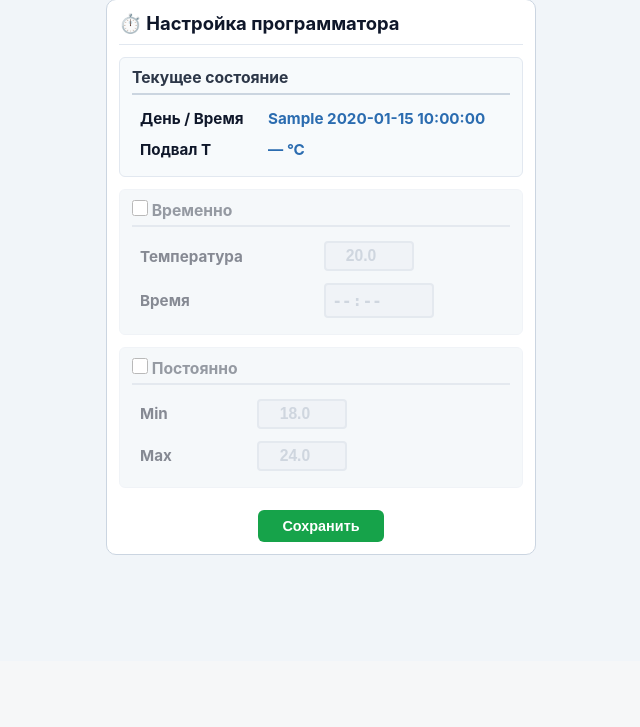
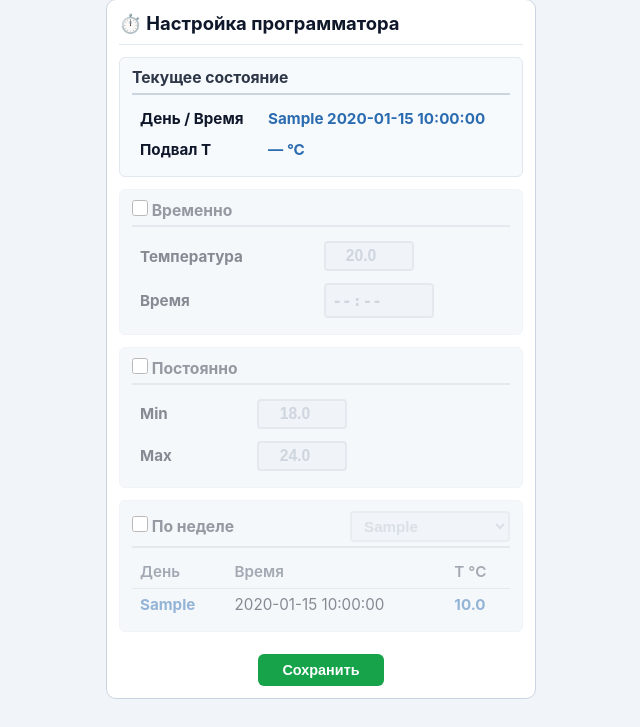
Before and after one commit to Andreyinweb/smart_home_climate, a FastAPI app: template templates/legacy/programmer.html in a window 1280 px wide. Shown: the part 139-866 px from the top of the page, without its empty margins (319-959 px from the left). Before the commit the page ends 694 px from the top, so only its background shows below. Run offline with FastAPI, Linux system fonts and the light colour scheme; the template is opened without the code that fills it: most values are stand-ins (such as "Sample title", 1, 10 or a date in 2020); parts of the project's set-up code (start-up, migrations or seed data) failed here and were passed over.

Commit message:
Add_programmer_week_in_html

```diff
--- a/templates/legacy/programmer.html
+++ b/templates/legacy/programmer.html
@@ -44,15 +44,36 @@
         border-color: #cbd5e0;
         color: #a0aec0;
     }
+    .select-blue {
+        border: 2px solid #2b6cb0;
+        background-color: #ebf8ff;
+        color: #2b6cb0;
+        font-weight: bold;
+        font-size: 0.95rem;
+        padding: 4px 8px;
+        border-radius: 4px;
+        width: 160px;
+    }
+    .select-blue:disabled {
+        background-color: #e2e8f0;
+        border-color: #cbd5e0;
+        color: #a0aec0;
+    }
     .programmer-table {
         width: 100%;
         border-collapse: collapse;
         margin-bottom: 0;
     }
-    .programmer-table td {
+    .programmer-table td, .programmer-table th {
         padding: 6px 8px;
         vertical-align: middle;
         font-size: 0.95rem;
+    }
+    .programmer-table th {
+        border-bottom: 1px solid #cbd5e0;
+        text-align: left;
+        color: #4a5568;
+        font-weight: 600;
     }
     .section-title {
         font-weight: bold;
@@ -145,6 +166,47 @@
             </table>
         </div>
 
+        <!-- Блок По неделе -->
+        <div class="programmer-block" id="block_week">
+            <div class="section-title" style="display: flex; justify-content: space-between; align-items: center;">
+                <div>
+                    <input type="checkbox" id="flag_week" name="flag_week" class="checkbox-lg" {% if flag_week %}checked{% endif %} onchange="toggleMode('week')"> По неделе
+                </div>
+                <div>
+                    <select id="week_mode" name="week_mode" class="select-blue" onchange="onWeekModeChange()">
+                        {% for mode_item in week_modes_list %}
+                            <option value="{{ mode_item }}" {% if week_mode == mode_item %}selected{% endif %}>{{ mode_item }}</option>
+                        {% endfor %}
+                    </select>
+                </div>
+            </div>
+
+            <table class="programmer-table" style="margin-top: 6px;">
+                <thead>
+                    <tr>
+                        <th>День</th>
+                        <th>Время</th>
+                        <th>Т °C</th>
+                    </tr>
+                </thead>
+                <tbody>
+                    {% if week_records and week_records|length > 0 %}
+                        {% for row in week_records %}
+                            <tr>
+                                <td><span class="val-highlight">{{ row.week_day }}</span></td>
+                                <td>{{ row.week_time }}</td>
+                                <td><span class="val-highlight">{{ "%.1f"|format(row.week_temperature) if row.week_temperature is defined and row.week_temperature is not none else '—' }}</span></td>
+                            </tr>
+                        {% endfor %}
+                    {% else %}
+                        <tr>
+                            <td colspan="3" style="text-align: center; color: #718096; padding: 10px;">Нет данных для режима {{ week_mode }}</td>
+                        </tr>
+                    {% endif %}
+                </tbody>
+            </table>
+        </div>
+
         <div class="btn-save-container">
             <button type="submit" class="btn btn-start" style="padding: 8px 24px; font-size: 0.9rem;">Сохранить</button>
         </div>
@@ -155,17 +217,20 @@
     function toggleMode(changedSource) {
         const chkTemp = document.getElementById('flag_temporarily');
         const chkConst = document.getElementById('flag_const');
+        const chkWeek = document.getElementById('flag_week');
 
         const blockTemp = document.getElementById('block_temporarily');
         const blockConst = document.getElementById('block_const');
+        const blockWeek = document.getElementById('block_week');
 
         const tempInputs = blockTemp.querySelectorAll('input:not([type="checkbox"])');
         const constInputs = blockConst.querySelectorAll('input:not([type="checkbox"])');
+        const weekSelect = document.getElementById('week_mode');
 
-        if (changedSource === 'temporarily' && chkTemp.checked) {
+        if (changedSource === 'const' && chkConst.checked) {
+            chkWeek.checked = false;
+        } else if (changedSource === 'week' && chkWeek.checked) {
             chkConst.checked = false;
-        } else if (changedSource === 'const' && chkConst.checked) {
-            chkTemp.checked = false;
         }
 
         if (!chkTemp.checked) {
@@ -183,16 +248,38 @@
             blockConst.classList.remove('disabled-block');
             constInputs.forEach(input => input.disabled = false);
         }
+
+        if (!chkWeek.checked) {
+            blockWeek.classList.add('disabled-block');
+            weekSelect.disabled = true;
+        } else {
+            blockWeek.classList.remove('disabled-block');
+            weekSelect.disabled = false;
+        }
+    }
+
+    function onWeekModeChange() {
+        const form = document.getElementById('programmerForm');
+        const inputs = form.querySelectorAll('input, select');
+        inputs.forEach(input => input.disabled = false);
+        form.submit();
     }
 
     function validateForm(event) {
         const chkConst = document.getElementById('flag_const');
         const chkTemp = document.getElementById('flag_temporarily');
+        const chkWeek = document.getElementById('flag_week');
 
-        if (chkTemp.checked) {
+        if (!chkConst.checked && !chkWeek.checked) {
+            alert('Ошибка: Должен быть выбран один из базовых режимов ("Постоянно" или "По неделе").');
+            event.preventDefault();
+            return false;
+        }
+
+        if (chkTemp.checked && chkConst.checked) {
             const timeVal = document.getElementById('temporarily_time').value.trim();
             if (!timeVal || timeVal === '00:00' || timeVal === '0') {
-                alert('Ошибка: Для временного режима укажите время окончания.');
+                alert('Ошибка: Для временного режима при базовом "Постоянно" укажите время окончания.');
                 event.preventDefault();
                 return false;
             }
@@ -211,15 +298,20 @@
             }
         }
 
-        const inputs = document.querySelectorAll('#programmerForm input');
+        const inputs = document.querySelectorAll('#programmerForm input, #programmerForm select');
         inputs.forEach(input => input.disabled = false);
 
         return true;
     }
 
     document.addEventListener('DOMContentLoaded', function() {
-        if (document.getElementById('flag_temporarily').checked) {
+        const chkTemp = document.getElementById('flag_temporarily');
+        const chkWeek = document.getElementById('flag_week');
+
+        if (chkTemp.checked) {
             toggleMode('temporarily');
+        } else if (chkWeek.checked) {
+            toggleMode('week');
         } else {
             toggleMode('const');
         }
```
Also changed, not shown: app/routers/programmer_router.py (+45 -9 lines).
